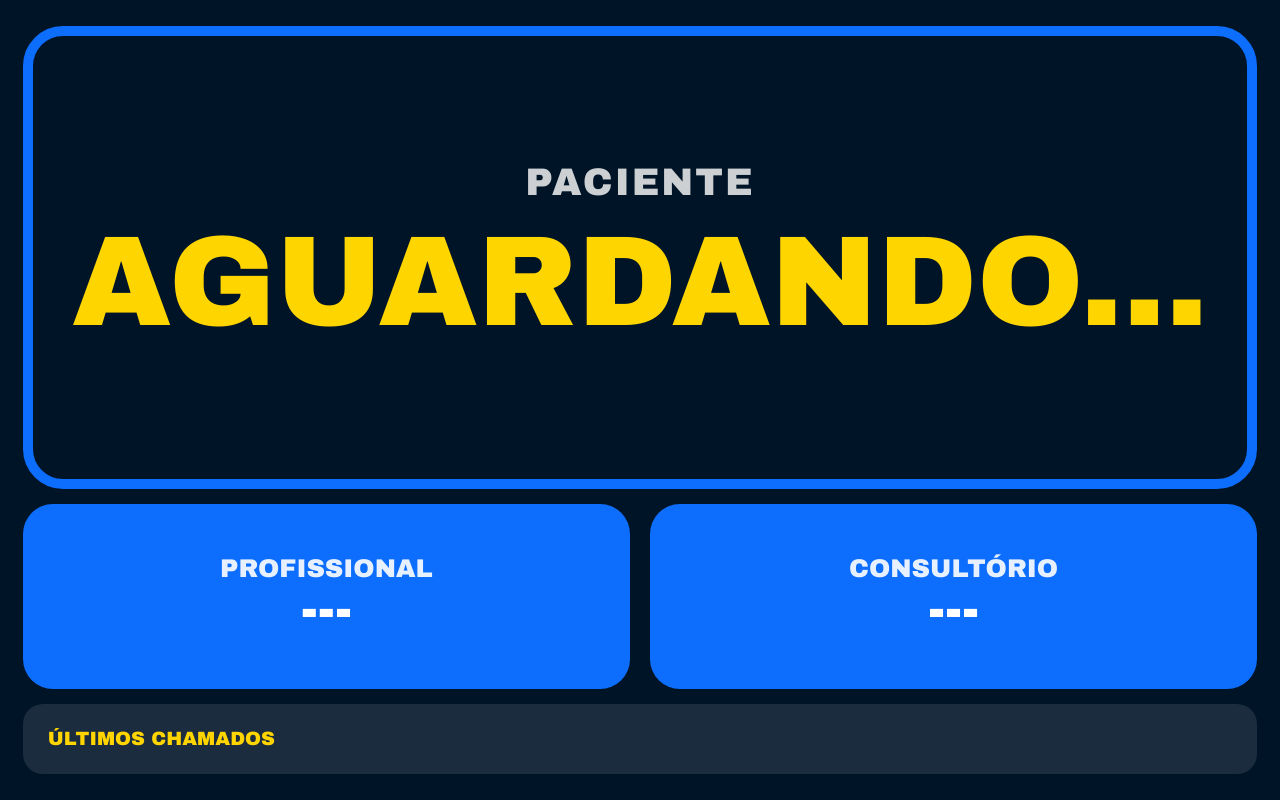
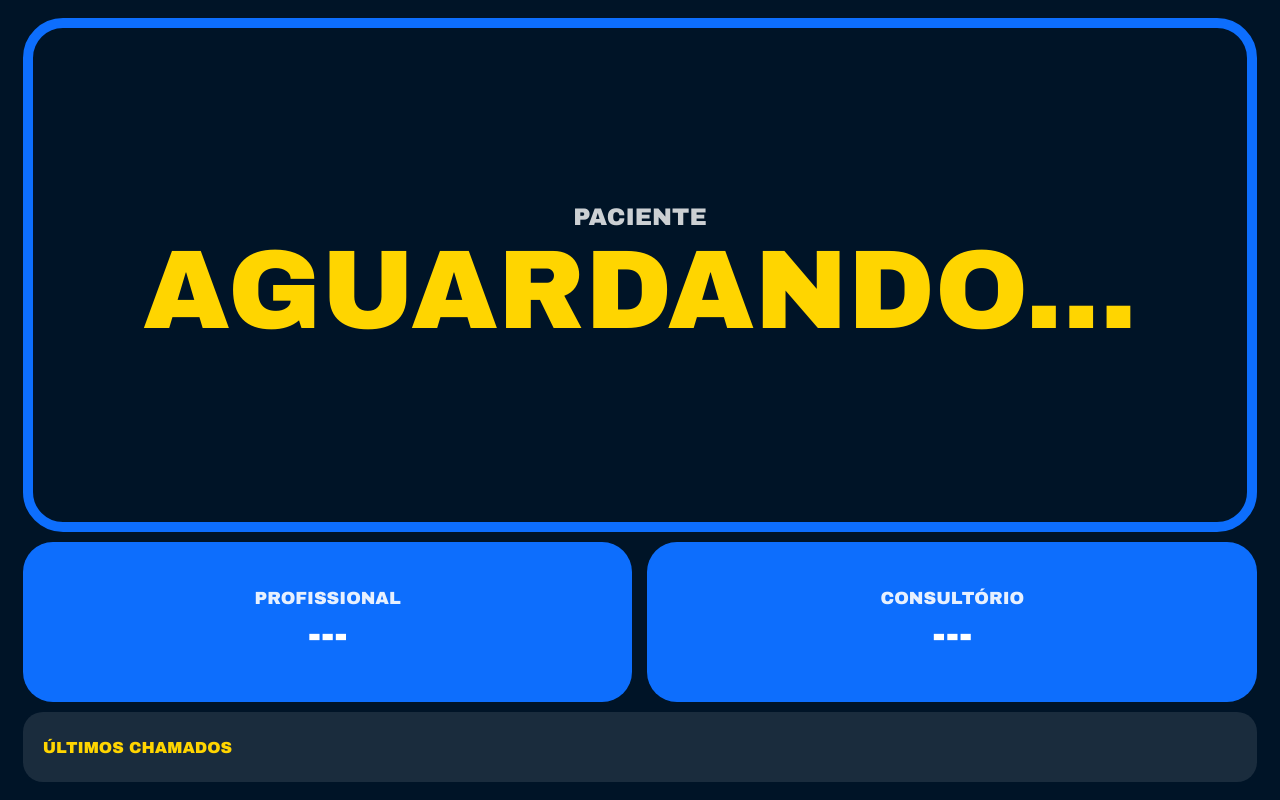
Before and after one commit to RafaelRlbjp/painel-chamada2, a website: page public/painel.html in a window 1280 px wide. Drawn offline with nearby package versions, Linux system fonts and the light colour scheme; no server answers.

Commit message:
ajuste simples no painel

```diff
--- a/public/painel.css
+++ b/public/painel.css
@@ -9,62 +9,58 @@ body {
   color: white;
   height: 100vh;
   width: 100vw;
-  font-family: 'Arial Black', Arial, sans-serif;
+  font-family: Arial Black, Arial, sans-serif;
   display: flex;
   justify-content: center;
   align-items: center;
-  overflow: hidden; /* Garante que nada saia da tela */
+  overflow: hidden; /* Proíbe qualquer barra de rolagem */
 }
 
 .container {
   width: 98vw;
-  height: 96vh;
+  height: 98vh; /* Ocupa a tela quase toda, mas deixa margem de segurança */
   display: grid;
-  /* O minmax(0, ...) é o segredo para o conteúdo não empurrar o grid */
-  grid-template-rows: minmax(0, 2.5fr) minmax(0, 1fr) auto;
-  gap: 15px;
+  /* O segredo: Paciente flexível, Profissional fixo, Histórico fixo */
+  grid-template-rows: 1fr 160px 70px;
+  gap: 10px;
   padding: 10px;
 }
 
 /* ÁREA DO PACIENTE */
 .area-principal {
-  border: clamp(5px, 1vw, 10px) solid #0d6efd;
+  border: 10px solid #0d6efd;
   border-radius: 40px;
   display: flex;
   flex-direction: column;
   justify-content: center;
   align-items: center;
   background: #001427;
-  transition: background 0.3s;
-  overflow: hidden; /* Impede o nome de vazar do card */
-  padding: 20px;
+  padding: 15px;
+  min-height: 0; /* Permite que o container reduza para não expulsar os de baixo */
 }
 
 .label-topo {
-  font-size: clamp(1.2rem, 3vw, 2.5rem);
+  font-size: 1.5rem;
   opacity: 0.8;
-  letter-spacing: 2px;
-  text-transform: uppercase;
+  margin-bottom: 5px;
 }
 
 #nome-paciente {
-  /* Fonte flexível: mínimo 3rem, ideal 10vw, máximo 9rem */
-  font-size: clamp(3rem, 10vw, 9rem);
+  /* Fonte proporcional à altura da tela (vh) para nunca estourar */
+  font-size: clamp(2rem, 15vh, 7rem);
   color: #ffd500;
   text-align: center;
-  line-height: 1.1;
-  margin-top: 10px;
-  word-wrap: break-word;
-  max-width: 100%;
-  display: block;
+  line-height: 1;
+  width: 100%;
+  overflow: hidden;
+  text-transform: uppercase;
 }
 
 /* CARDS PROFISSIONAL E LOCAL */
 .cards-container {
   display: grid;
   grid-template-columns: 1fr 1fr;
-  gap: 20px;
-  min-height: 0; /* Permite encolhimento se necessário */
+  gap: 15px;
 }
 
 .card {
@@ -74,62 +70,57 @@ body {
   flex-direction: column;
   justify-content: center;
   align-items: center;
-  padding: 15px;
-  overflow: hidden;
+  padding: 10px;
 }
 
 .card .label {
-  font-size: clamp(1rem, 2vw, 1.8rem);
+  font-size: 1.1rem;
   opacity: 0.9;
-  text-transform: uppercase;
+  margin-bottom: 5px;
 }
 
 #nome-profissional, #consultorio {
-  font-size: clamp(1.5rem, 4vw, 3.8rem);
+  font-size: clamp(1.2rem, 5vh, 2.8rem);
   font-weight: bold;
   text-align: center;
   white-space: nowrap;
   overflow: hidden;
-  text-overflow: ellipsis; /* Se o nome for gigante, ele coloca "..." */
-  width: 100%;
+  text-overflow: ellipsis;
+  width: 95%;
 }
 
 /* HISTÓRICO */
 .secao-historico {
   background: rgba(255, 255, 255, 0.1);
   border-radius: 20px;
-  padding: 15px 25px;
+  padding: 5px 20px;
   display: flex;
   align-items: center;
-  gap: 20px;
-  min-height: 70px;
+  gap: 15px;
+  overflow: hidden;
 }
 
 .titulo-hist {
   color: #ffd500;
-  font-size: clamp(1rem, 1.5vw, 1.4rem);
-  min-width: 160px;
-  text-transform: uppercase;
+  font-size: 1rem;
+  min-width: 150px;
 }
 
 #lista-historico {
   display: flex;
-  gap: 15px;
+  gap: 8px;
   list-style: none;
-  overflow: hidden;
-  flex-grow: 1;
 }
 
 #lista-historico li {
   background: #111;
-  padding: 8px 25px;
+  padding: 6px 15px;
   border-radius: 50px;
   white-space: nowrap;
-  font-size: clamp(0.9rem, 1.2vw, 1.3rem);
-  border: 1px solid rgba(255,255,255,0.2);
+  font-size: 0.9rem;
 }
 
-/* ANIMAÇÃO PISCAR (AJUSTADA) */
+/* ANIMAÇÃO PISCAR */
 .piscar-amarelo {
   animation: pisca-alerta 0.8s infinite;
 }
@@ -139,7 +130,6 @@ body {
   50% { background-color: #ffd500; }
 }
 
-/* Quando estiver piscando, o texto precisa ficar preto para contraste */
 .piscar-amarelo #nome-paciente,
 .piscar-amarelo .label-topo {
   color: #000 !important;
```
